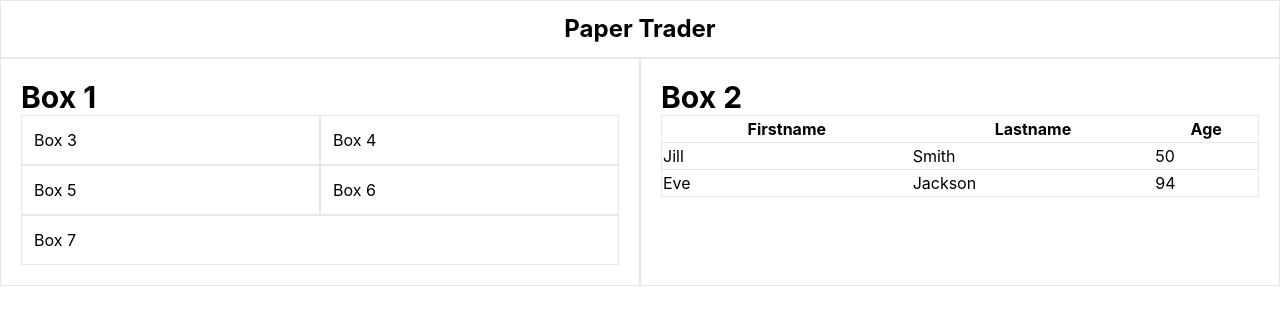
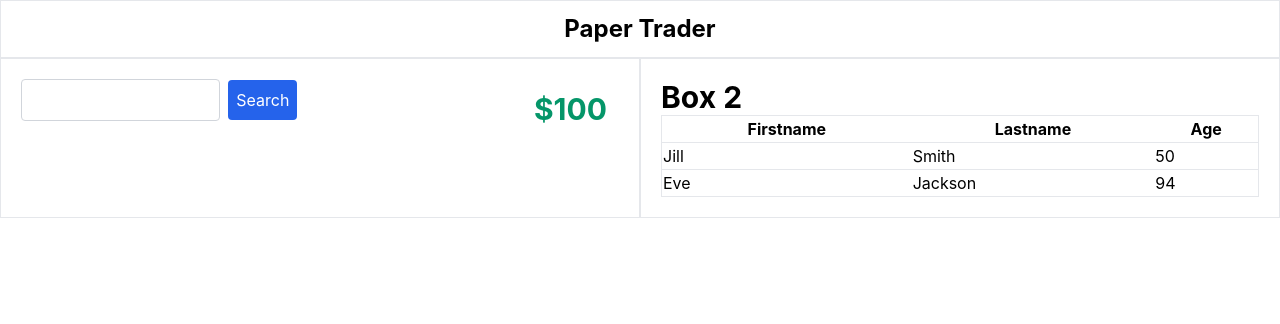
Before and after one commit to krokhale/cohort12a-stock-web, a React (Create React App) app: page / in a window 1280 px wide. Shown: the top 324 px of the page. Built offline with nearby package versions, Linux system fonts and the light colour scheme.

Commit message:
checking in

```diff
--- a/src/App.js
+++ b/src/App.js
@@ -1,5 +1,6 @@
 import logo from './logo.svg';
 import './App.css';
+import {useEffect, useState} from 'react';
 
 // 1. Get the look and feel of the Stock name and BUY and SELL buttons going
 // 2. Work on the Table UI
@@ -18,7 +19,54 @@ import './App.css';
 // 3. Ability to buy a stock
 // 4. Ability to sell a stock
 
+// Latest HW
+// 1. Stop showing the boxes below on the second search
+// 2. Make the cash value show up as an actual number - fetch the wallet value from the backend on page load HINT: use useEffect
+// 3. Show the portfolio items in the table on the right hand side
+
+// Next Session
+// 1. Make sure we update the cash/wallet when we buy stock
+// 2. Cleaning up the UI
+// 3. Host the app on heroku
+
 function App() {
+
+    const [searchTerm, setSearchTerm] = useState('');
+    const [activeSearch, setActiveSearch] = useState();
+    const [buyQuantity, setBuyQuantity] = useState();
+
+    // http://localhost:3000/api/v1/portfolio
+
+
+    const searchStock = async () => {
+        console.log('searching for the stock')
+        console.log(searchTerm);
+        let res = await fetch(`http://localhost:3000/api/v1/search/${searchTerm}`);
+        let json = await res.json();
+        console.log(json);
+        setActiveSearch(json.data);
+    };
+
+    const buyStock = async () => {
+        console.log('buy the stock!')
+
+        let res = await fetch(`http://localhost:3000/api/v1/portfolio`, {
+            method: 'POST',
+            headers: {
+                'Content-Type': 'application/json'
+                // 'Content-Type': 'application/x-www-form-urlencoded',
+            },
+            body: JSON.stringify({
+                symbol: searchTerm,
+                quantity: buyQuantity,
+                price: activeSearch.price
+            })
+        });
+        let json = await res.json();
+        console.log(json);
+
+    };
+
   return (
     <>
       <div className={'grid grid-cols-12'}>
@@ -27,14 +75,42 @@ function App() {
           </div>
 
           <div className={'col-span-12 md:col-span-6 border p-5'}>
-              <h1 className={'text-3xl font-bold'}>Box 1</h1>
+              {/*<h1 className={'text-3xl font-bold'}>Box 1</h1>*/}
 
               <div className={'grid grid-cols-12'}>
-                  <div className={'col-span-12 md:col-span-6 border p-3'}>Box 3</div>
-                  <div className={'col-span-12 md:col-span-6 hidden md:block border p-3'}>Box 4</div>
-                  <div className={'col-span-12 md:col-span-6 border p-3'}>Box 5</div>
-                  <div className={'col-span-12 md:col-span-6 border p-3'}>Box 6</div>
-                  <div className={'col-span-12 border p-3'}>Box 7</div>
+                  <div className={'col-span-12 md:col-span-6 mb-4'}>
+
+                      <input onChange={(ev) => setSearchTerm(ev.currentTarget.value)} type={'search'} className={'border p-2 w-2/3 border-gray-300 rounded mr-2'} />
+                      <button className={'p-2 bg-blue-600 rounded text-white cursor-pointer'} onClick={searchStock}>Search</button>
+
+
+                  </div>
+                  <div className={'col-span-12 md:col-span-6 hidden md:block p-3'}>
+                      <h1 className={'text-3xl font-bold text-right text-green-600'}>$100</h1>
+                  </div>
+                  {activeSearch && <div className={'col-span-12 md:col-span-6 p-3 bg-gray-200'}>
+                      <h1 className={'text-2xl font-bold text-gray-600'}>
+                          {searchTerm}
+                          <p className={'text-xs text-gray-400'}>{activeSearch.currency} {activeSearch.price}</p>
+                      </h1>
+                  </div>}
+                  {activeSearch && <div className={'col-span-12 md:col-span-6 p-3'}>
+
+                  {/*    onChange={(ev) => {*/}
+                  {/*    let currentValue = ev.currentTarget.value;*/}
+                  {/*    if(currentValue>25){*/}
+                  {/*        alert('Show error!')*/}
+                  {/*    }*/}
+                  {/*}}*/}
+
+                  <input onChange={(ev) => setBuyQuantity(ev.currentTarget.value)}
+                             type="number"
+                             className={'border p-2 w-20 border-gray-300 rounded mr-2'}/>
+                      <button onClick={buyStock} className={'p-2 bg-blue-600 rounded text-white cursor-pointer w-1/3'}>Buy</button>
+                  </div>}
+                  <div className={'col-span-12  p-3'}>
+                      {/*Box 7*/}
+                  </div>
               </div>
 
           </div>
```
